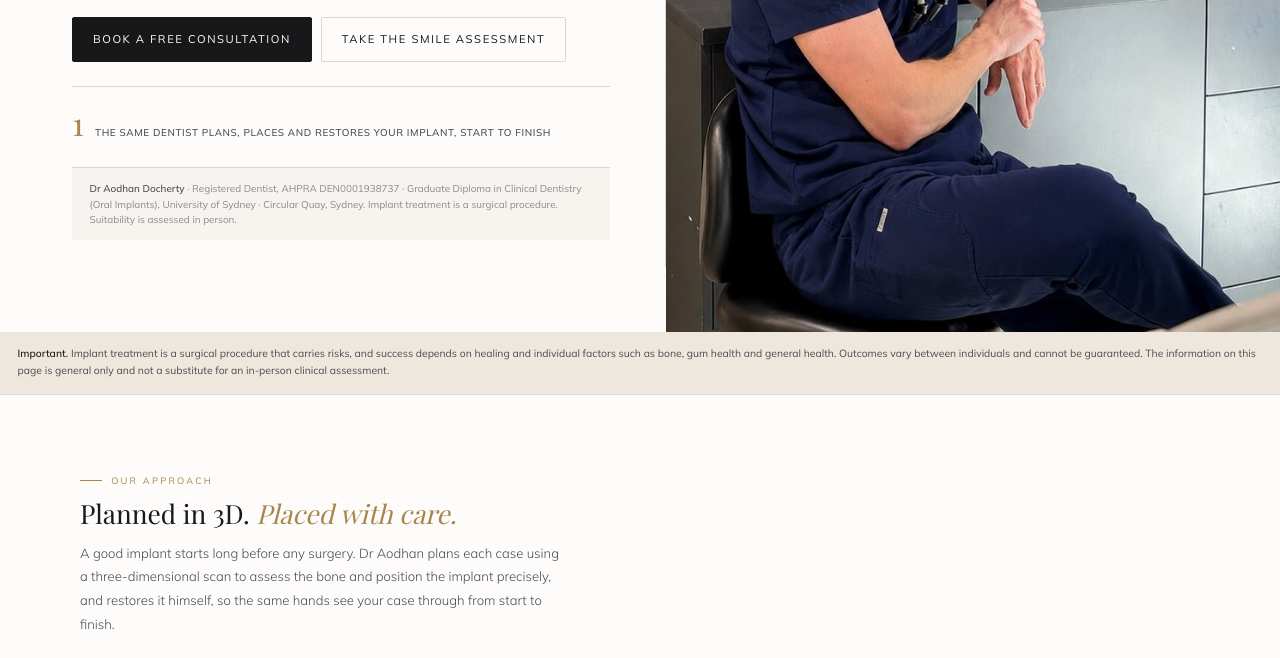
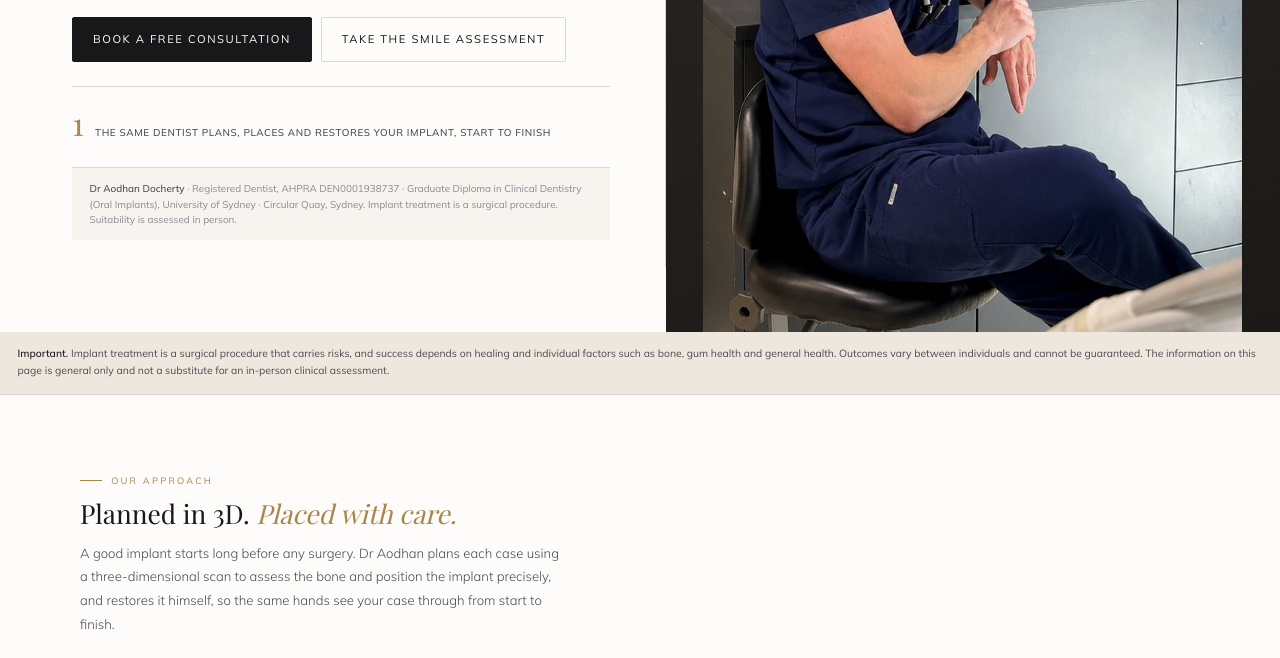
Before and after one commit to biancadocherty8-cyber/draodhan-website, a plain HTML site: page dental-implants/index.html in a window 1280 px wide. Shown: the part 372-1030 px from the top of the page. Drawn offline with nearby package versions, Linux system fonts and the light colour scheme; a web font is replaced by a local one.

Commit message:
Update index.html

```diff
--- a/dental-implants/index.html
+++ b/dental-implants/index.html
@@ -285,7 +285,7 @@ footer{background:#111012;padding:1.5rem 1.1rem}
     </div>
     <div class="hero-reg"><strong>Dr Aodhan Docherty</strong> · Registered Dentist, AHPRA DEN0001938737 · Graduate Diploma in Clinical Dentistry (Oral Implants), University of Sydney · Circular Quay, Sydney. Implant treatment is a surgical procedure. Suitability is assessed in person.</div>
   </div>
-  <div class="hero-img"><span class="hero-ph">Dental implants by Dr Aodhan Docherty</span><img src="/aodhan-hero.jpg" alt="Dental implants by Dr Aodhan Docherty" onerror="this.style.display='none'"></div>
+  <div class="hero-img"><span class="hero-ph">Dental implants by Dr Aodhan Docherty</span><img src="/aodhan-hero.jpg" alt="Dental implants by Dr Aodhan Docherty" style="object-fit:contain" onerror="this.style.display='none'"></div>
 </section>
 
 <!-- COMPLIANCE -->
```
